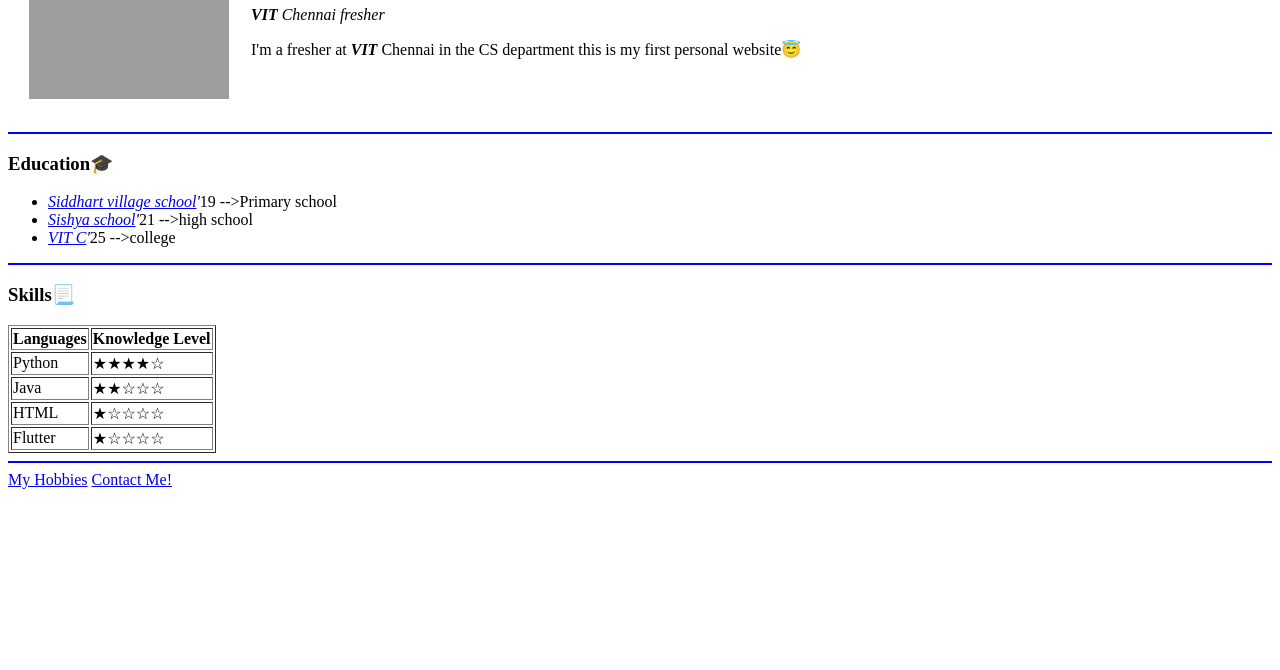
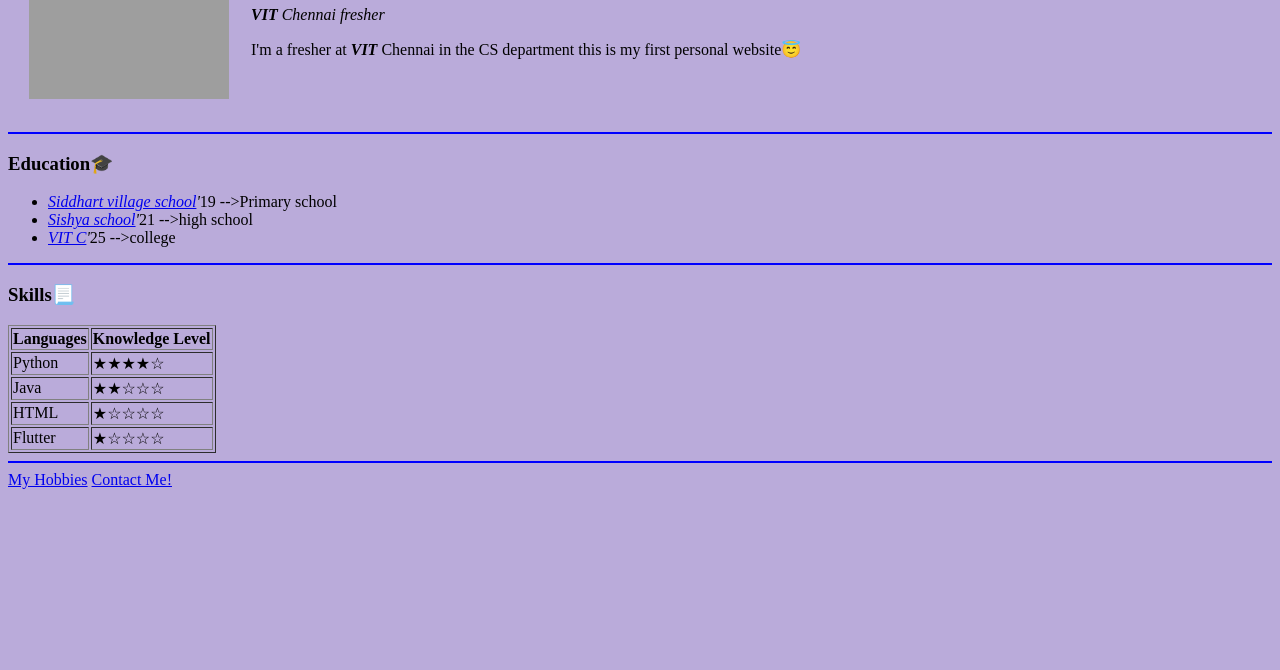
Before and after one commit to Aadityaa2606/CV, a plain HTML site: page index.html in a window 1280 px wide. Shown: the part 130-800 px from the top of the page. Drawn offline with Linux system fonts and the light colour scheme; grey boxes are pictures that could not be loaded.

Commit message:
adding back ground color

```diff
--- a/index.html
+++ b/index.html
@@ -8,7 +8,7 @@
   <title>😇Aadityaa's personal website</title>
 </head>
 
-<body>
+<body style="background-color: #BAABDA;">
   <table cellspacing='20'>
     <tr>
       <td>
```
